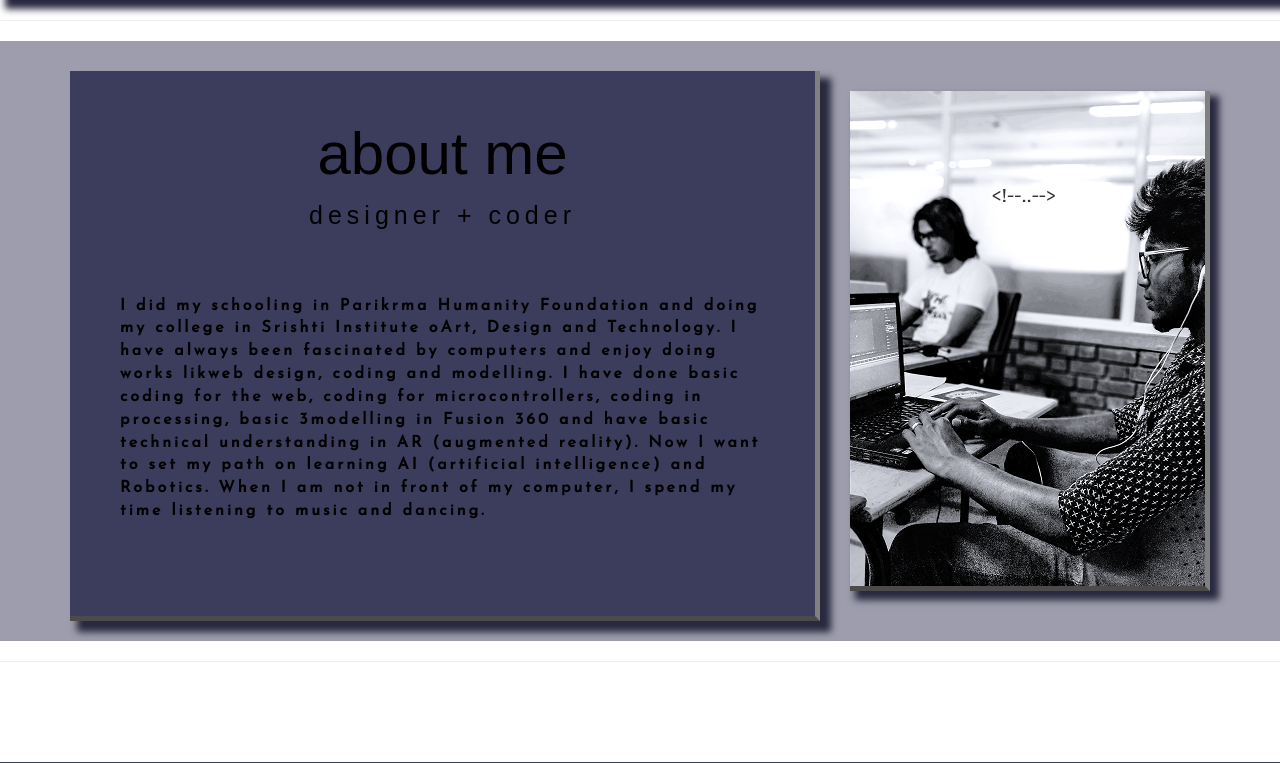
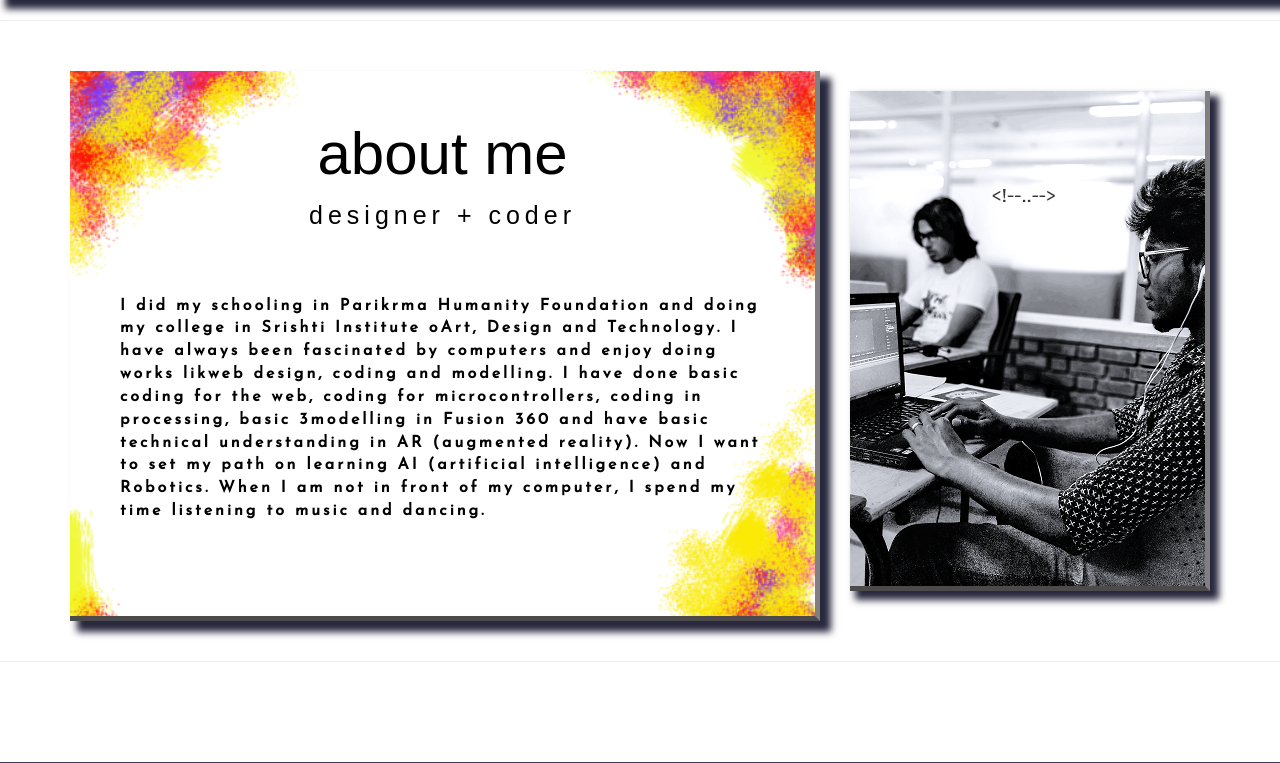
Before and after one commit to RobertHitler/RobertHitler.github.io, a PHP site: page /About_me.html in a window 1280 px wide. Shown: the part 115-878 px from the top of the page. Run offline with PHP 8.4, Linux system fonts and the light colour scheme.

Commit message:
background_updt

```diff
--- a/css/style_1.css
+++ b/css/style_1.css
@@ -9,7 +9,7 @@
 .main_content{
 	width: 100%;
 	height:600px;
-	background-color: rgba(60, 60, 93,0.5);
+	/*background-color: rgba(60, 60, 93,0.5);*/
 }
 
 .my_pic{
@@ -39,7 +39,9 @@
 .abt_me{
 	width: 100%;
 	height:550px;
-	background-color:rgb(60, 60, 93);
+	/*background-color:rgb(60, 60, 93);*/
+	background-image: url(../images/color_bg1.png);
+	background-size: cover;
 	border-bottom: 5px solid #4C4A4A;
 	border-right: 5px solid grey;
 	box-shadow: 9px 9px 7px 2px #28283e;
```
Also changed, not shown: images/color_bg1.png (added), images/domnum_picpng.png.
